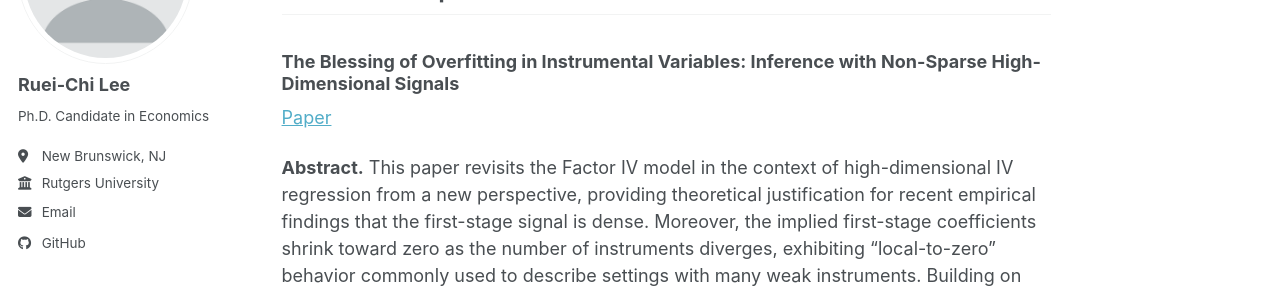
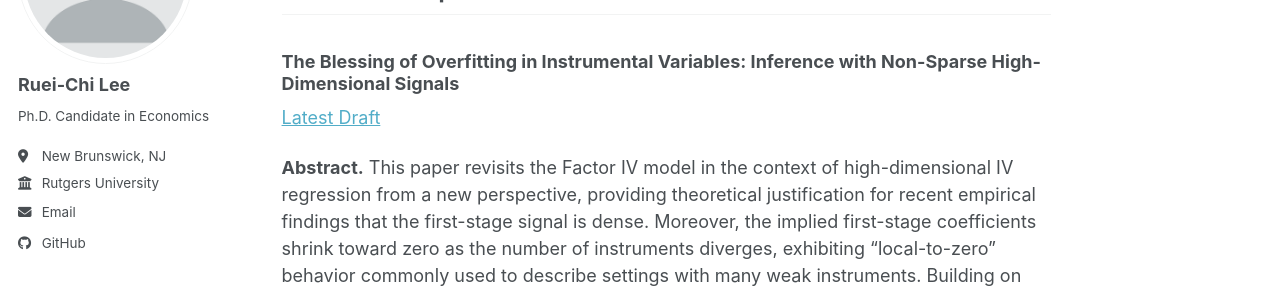
Before and after one commit to rueichilee/rueichilee.github.io, a Jekyll site: the page built from _pages/research.md, in a window 1280 px wide and 900 px high. Shown: the part 212-505 px from the top of the window. Built offline with Jekyll 4.4.1, drawn with Linux system fonts in a browser that asks for light colours; a style sheet for code colours, icons or effects is not loaded.

Commit message:
Update research.md

```diff
--- a/_pages/research.md
+++ b/_pages/research.md
@@ -8,7 +8,7 @@ author_profile: true
 
 ### The Blessing of Overfitting in Instrumental Variables: Inference with Non-Sparse High-Dimensional Signals
 
-[Paper](/files/JMP.pdf)
+[Latest Draft](/files/JMP.pdf)
 
 **Abstract.** This paper revisits the Factor IV model in the context of high-dimensional IV regression from a new perspective, providing theoretical justification for recent empirical findings that the first-stage signal is dense. Moreover, the implied first-stage coefficients shrink toward zero as the number of instruments diverges, exhibiting “local-to-zero” behavior commonly used to describe settings with many weak instruments. Building on this characterization, we propose an IV estimator based on  pseudo-inverse OLS (“ridgeless regression”) combined with sample splitting. This procedure remains well defined when the number of first-stage regressors exceeds the sample size. We derive the asymptotic distribution of the resulting IV estimator under regimes with (very) many weak instruments, and we show that, when the number of instruments is sufficiently large, its asymptotic variance coincides with that of an oracle Factor IV estimator that directly observes the latent factors. Monte Carlo simulations indicate favorable finite-sample performance relative to existing high-dimensional IV estimators. Empirically, we apply the proposed procedure to estimating the elasticity of substitution between immigrants and natives in the United States.
 
```
